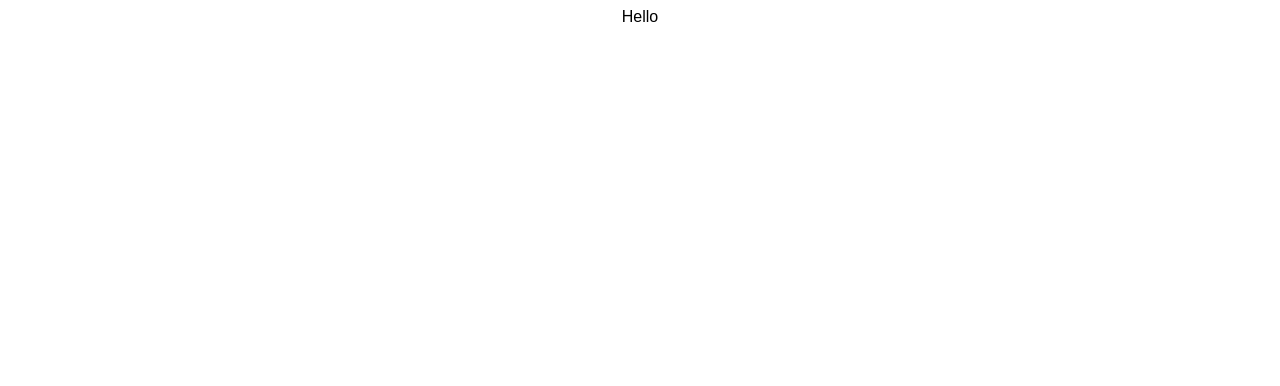
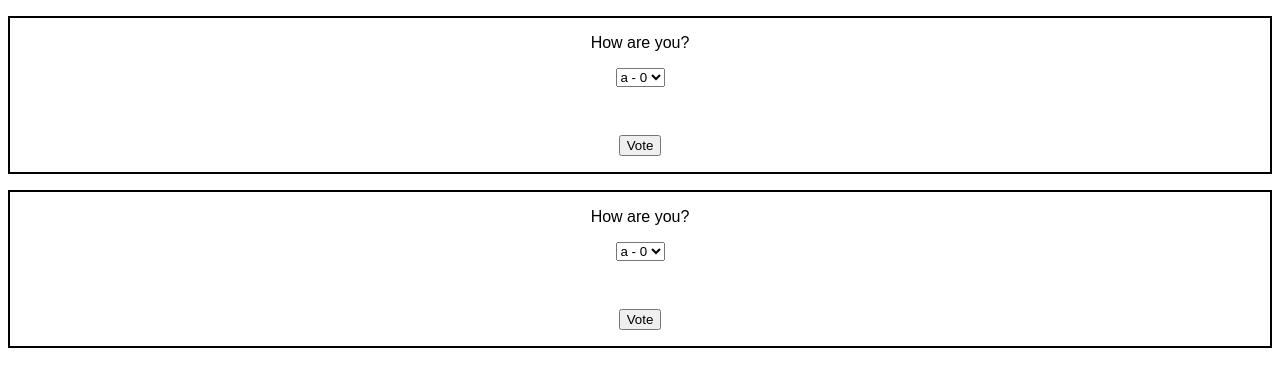
Before and after one commit to iamsomraj/Show-Your-Vote, a React (Create React App) app: page / in a window 1280 px wide. Shown: the top 386 px of the page. Built offline with nearby package versions, Linux system fonts and the light colour scheme.

Commit message:
Added normal poll functionality with local storage

```diff
--- a/src/App.js
+++ b/src/App.js
@@ -1,5 +1,10 @@
+import QuestionList from "./components/QuestionList";
 import "./styles.css";
 
 export default function App() {
-  return <div className="App">Hello</div>;
+  return (
+    <div className="App">
+      <QuestionList />
+    </div>
+  );
 }
--- /dev/null
+++ b/src/components/Question.js
@@ -0,0 +1,33 @@
+import styles from "./Question.module.css";
+import React, { useState } from "react";
+
+const Question = (props) => {
+  const [selectedOption, setSelectedOption] = useState(props.options[0].id);
+
+  return (
+    <div className={styles.question}>
+      <div>
+        <label>{props.label}</label>
+        <div>
+          <select
+            value={selectedOption}
+            onChange={(e) => setSelectedOption(e.target.value)}
+          >
+            {props.options.map((opt) => (
+              <option key={opt.id} value={opt.id}>
+                {opt.label} - {opt.count}
+              </option>
+            ))}
+          </select>
+        </div>
+      </div>
+      <div>
+        <button onClick={() => props.onClick(props.id, selectedOption)}>
+          Vote
+        </button>
+      </div>
+    </div>
+  );
+};
+
+export default Question;
--- /dev/null
+++ b/src/components/Question.module.css
@@ -0,0 +1,8 @@
+.question {
+  margin: 1rem 0;
+  border: 2px solid #000;
+}
+
+.question div {
+  padding: 1rem;
+}
--- /dev/null
+++ b/src/components/QuestionList.js
@@ -0,0 +1,68 @@
+import { useState, useEffect } from "react";
+
+import data from "../data";
+import Question from "./Question";
+
+const QuestionList = () => {
+  const [results, setResults] = useState([]);
+
+  const storeResultsIntoStorage = (questionId, optionId) => {
+    const curResults = results.map((result) => {
+      if (result.id !== questionId) return result;
+
+      const options = result.options.map((opt) => {
+        if (opt.id !== optionId) return opt;
+        return {
+          ...opt,
+          count: opt.count + 1
+        };
+      });
+
+      return {
+        ...result,
+        options: options
+      };
+    });
+    localStorage.setItem("results", JSON.stringify(curResults));
+    setResults(curResults);
+  };
+
+  useEffect(() => {
+    const getResultsFromStorage = () => {
+      const storedResults = JSON.parse(localStorage.getItem("results"));
+      if (storedResults !== null && storedResults.length > 0) {
+        setResults(storedResults);
+      } else {
+        const initialResults = data.map((question) => {
+          return {
+            id: question.id,
+            label: question.label,
+            options: question.options.map((opt) => ({
+              id: opt.id,
+              label: opt.label,
+              count: 0
+            }))
+          };
+        });
+        setResults(initialResults);
+      }
+    };
+    getResultsFromStorage();
+  }, []);
+
+  const btnClickHandler = (questionId, optionId) => {
+    storeResultsIntoStorage(questionId, optionId);
+  };
+
+  return (
+    <div>
+      {results.map((result) => {
+        return (
+          <Question key={result.id} {...result} onClick={btnClickHandler} />
+        );
+      })}
+    </div>
+  );
+};
+
+export default QuestionList;
--- a/src/data.js
+++ b/src/data.js
@@ -1,7 +1,21 @@
 const questions = [
   {
+    id: "q1",
     label: "How are you?",
-    options: ["a", "b", "c"]
+    options: [
+      { id: "a", label: "a" },
+      { id: "b", label: "b" },
+      { id: "c", label: "c" }
+    ]
+  },
+  {
+    id: "q2",
+    label: "How are you?",
+    options: [
+      { id: "a", label: "a" },
+      { id: "b", label: "b" },
+      { id: "c", label: "c" }
+    ]
   }
 ];
 
```
